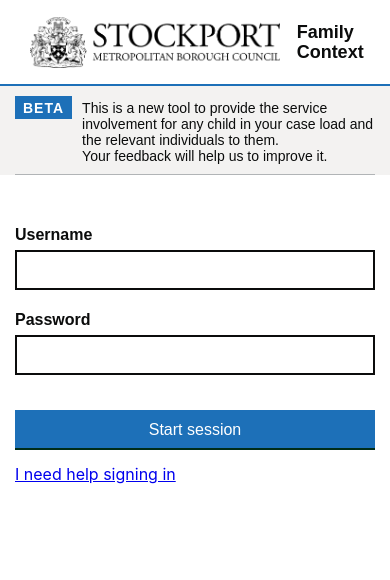
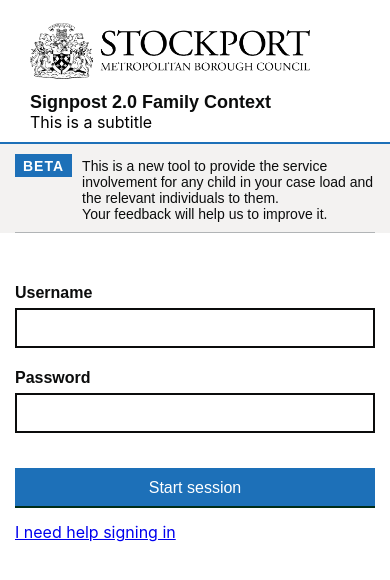
Before and after one commit to CSCDP/Family-Context-PrivateBeta, a React (Create React App) app: page / in a window 390 px wide. Shown: the top 580 px of the page. Built offline with nearby package versions, Linux system fonts and the light colour scheme; no server answers; a web font is replaced by a local one.

Commit message:
FAM-NONE: Add subtitle to header

```diff
--- a/src/App.css
+++ b/src/App.css
@@ -12,30 +12,83 @@
   border-bottom: 2px solid #1d70b8;
 }
 
+@media (max-width: 1000px) {
+  .header {
+    padding-bottom: 10px;
+    padding-top: 10px;
+  }
+
+  .header .LogoutButton {
+    float: left;
+    padding-left: 15px;
+    padding-top: 10px;
+  }
+
+  .header-logo-title {
+    flex-direction: column;
+    max-height: 15vh;
+    align-items: flex-start;
+  }
+
+  .header-logo-title img {
+    flex-direction: row;
+    height: 50%;
+    margin-top: 1.5vh;
+    margin-bottom: 1.5vh;
+    max-width: calc(100% - 50px);
+  }
+}
+
+@media (max-width: 640px) {
+  .header-logo-title {
+    max-height: 16vh;
+  }
+}
+
+@media (min-width: 1000px) {
+  .header .LogoutButton {
+    float: right;
+    height: 10vh;
+  }
+
+  .header-logo-title {
+    flex-direction: row;
+    height: 10vh;
+    align-items: center;
+  }
+
+  .header-logo-title img {
+    flex-direction: row;
+    height: 60%;
+  }
+
+  .header-logo-title .title-subtitle {
+    margin-left: 30px;
+  }
+}
+
 .header-logo-title {
   display: flex;
-  flex-direction: row;
-  height: 10vh;
   min-height: 50px;
-  align-items: center;
+  width: calc(100% - 140px);
 }
 
-.header-logo-title img {
-  height: 60%;
+.header-logo-title .title-subtitle {
+  width: 100%;
+  display: flex;
+  flex-direction: column;
+  justify-content: center;
 }
 
-.header-logo-title p {
+.header-logo-title .title-subtitle p {
   margin: 0;
-  margin-left: 5%
 }
 
 .header .LogoutButton {
-  float: right;
   display: flex;
   align-items: center;
   justify-content: center;
   flex-direction: column;
-  height: 10vh;
   min-height: 50px;
 }
 
--- a/src/components/FamilyContextHeader.tsx
+++ b/src/components/FamilyContextHeader.tsx
@@ -13,12 +13,19 @@ const FamilyContextHeader: React.FC<HeaderProps> = (props: HeaderProps) => {
     <header className="header">
       <div className="govuk-grid-row govuk-width-container">
         <div className="header-contents">
-        <div className="govuk-grid-column-full header-logo-title govuk-!-width-two-thirds">
+        <div className="govuk-grid-column-full header-logo-title govuk-!-width-three-quarters">
           <img
             src={process.env.PUBLIC_URL + "/" + process.env.REACT_APP_LOGO_URL}
             alt={"Council Logo"}
+            onError={(e) => {
+              e.currentTarget.setAttribute("hidden", "true");
+              e.currentTarget.setAttribute("aria-hidden", "true");
+            }}
           />
-          <p className="family-context-header govuk-heading-m">Family Context</p>
+          <div className="title-subtitle">
+            <p className="family-context-header govuk-heading-m">Signpost 2.0 Family Context</p>
+            <p>This is a subtitle</p>
+          </div>
         </div>
         {props.authenticated ?
         <LogoutButton logout={() => props.client.logout().then(isLoggedOut => {
```
